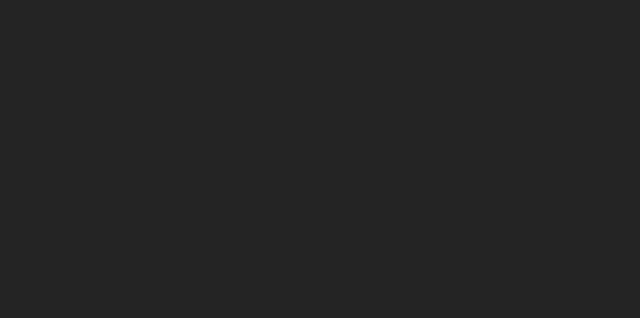
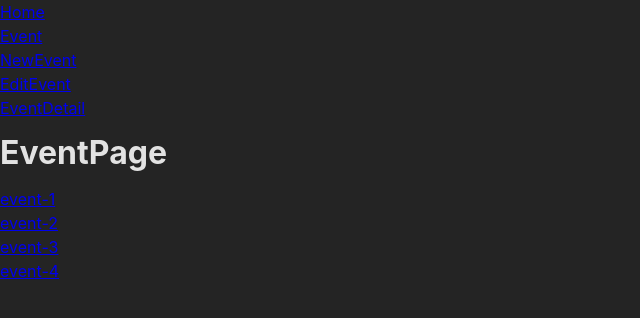
Before and after one commit to RishabhShah9771/EventWebApp, a React (Create React App) app in the folder frontend/: page /EventPage in a window 1280 px wide. Shown: the top 318 px of the page, without its empty margins (0-640 px from the left). Built offline with nearby package versions, Linux system fonts and the light colour scheme.

Commit message:
RouterUpdate

```diff
--- a/frontend/public/index.html
+++ b/frontend/public/index.html
@@ -24,7 +24,7 @@
       work correctly both with client-side routing and a non-root public URL.
       Learn how to configure a non-root public URL by running `npm run build`.
     -->
-    <title>React App</title>
+    <title>Event App</title>
   </head>
   <body>
     <noscript>You need to enable JavaScript to run this app.</noscript>
--- a/frontend/src/App.js
+++ b/frontend/src/App.js
@@ -19,9 +19,28 @@
 //    Every list item should include a link to the respective EventDetailPage
 // 7. Output the ID of the selected event on the EventDetailPage
 // BONUS: Add another (nested) layout route that adds the <EventNavigation> component above all /events... page components
-
+import { createBrowserRouter, RouterProvider } from "react-router-dom";
+import RootLayout from "./pages/RootLayout";
+import HomePage from "./pages/HomePage";
+import NewEventPage from "./pages/NewEventPage";
+import EditEventPage from "./pages/EditEventPage";
+import EventPage from "./pages/EventPage";
+import EventDetail from "./pages/EventDetail";
+const router = createBrowserRouter([
+  {
+    path: "/",
+    element: <RootLayout />,
+    children: [
+      { index: true, element: <HomePage /> },
+      { path: "NewEvent", element: <NewEventPage /> },
+      { path: "EditEvent", element: <EditEventPage /> },
+      { path: "EventPage", element: <EventPage /> },
+      { path: "EventPage/:EventDetail", element: <EventDetail /> },
+    ],
+  },
+]);
 function App() {
-  return <div></div>;
+  return <RouterProvider router={router} />;
 }
 
 export default App;
--- /dev/null
+++ b/frontend/src/pages/EditEventPage.js
@@ -0,0 +1,9 @@
+const EditEventPage = () => {
+  return (
+    <>
+      <h1>EditEventPage</h1>
+    </>
+  );
+};
+
+export default EditEventPage;
--- /dev/null
+++ b/frontend/src/pages/EventDetail.js
@@ -0,0 +1,13 @@
+import { useParams } from "react-router-dom";
+
+const EventDetail = () => {
+  const params = useParams();
+  return (
+    <>
+      <h1>EventDetail</h1>
+      <p>{params.eventId}</p>
+    </>
+  );
+};
+
+export default EventDetail;
--- /dev/null
+++ b/frontend/src/pages/EventPage.js
@@ -0,0 +1,25 @@
+import { Link } from "react-router-dom";
+
+const EventPage = () => {
+  const EVENTS = [
+    { id: "e1", title: "event-1" },
+    { id: "e2", title: "event-2" },
+    { id: "e3", title: "event-3" },
+    { id: "e4", title: "event-4" },
+  ];
+  return (
+    <>
+      <h1>EventPage</h1>
+      <ul>
+        {EVENTS.map((eve) => {
+          return (
+            <li key={eve.id}>
+              <Link to={eve.id}>{eve.title}</Link>
+            </li>
+          );
+        })}
+      </ul>
+    </>
+  );
+};
+export default EventPage;
--- /dev/null
+++ b/frontend/src/pages/HomePage.js
@@ -0,0 +1,9 @@
+const HomePage = () => {
+  return (
+    <>
+      <h1>Home</h1>
+    </>
+  );
+};
+
+export default HomePage;
--- /dev/null
+++ b/frontend/src/pages/MainNavigation.js
@@ -0,0 +1,39 @@
+import { NavLink } from "react-router-dom";
+const MainNavigation = () => {
+  return (
+    <>
+      <header>
+        <nav>
+          <ul>
+            <li>
+              <NavLink to="" end>
+                Home
+              </NavLink>
+            </li>
+            <li>
+              <NavLink to="EventPage" end>
+                Event
+              </NavLink>
+            </li>
+            <li>
+              <NavLink to="NewEvent" end>
+                NewEvent
+              </NavLink>
+            </li>
+            <li>
+              <NavLink to="EditEvent" end>
+                EditEvent
+              </NavLink>
+            </li>
+            <li>
+              <NavLink to="EventDetail" end>
+                EventDetail
+              </NavLink>
+            </li>
+          </ul>
+        </nav>
+      </header>
+    </>
+  );
+};
+export default MainNavigation;
--- /dev/null
+++ b/frontend/src/pages/NewEventPage.js
@@ -0,0 +1,8 @@
+const NewEventPage = () => {
+  return (
+    <>
+      <h1>NewEventPage</h1>
+    </>
+  );
+};
+export default NewEventPage;
--- /dev/null
+++ b/frontend/src/pages/RootLayout.js
@@ -0,0 +1,14 @@
+import { Outlet } from "react-router-dom";
+import MainNavigation from "./MainNavigation";
+
+const RootLayout = () => {
+  return (
+    <>
+      <MainNavigation />
+      <main>
+        <Outlet />
+      </main>
+    </>
+  );
+};
+export default RootLayout;
```
